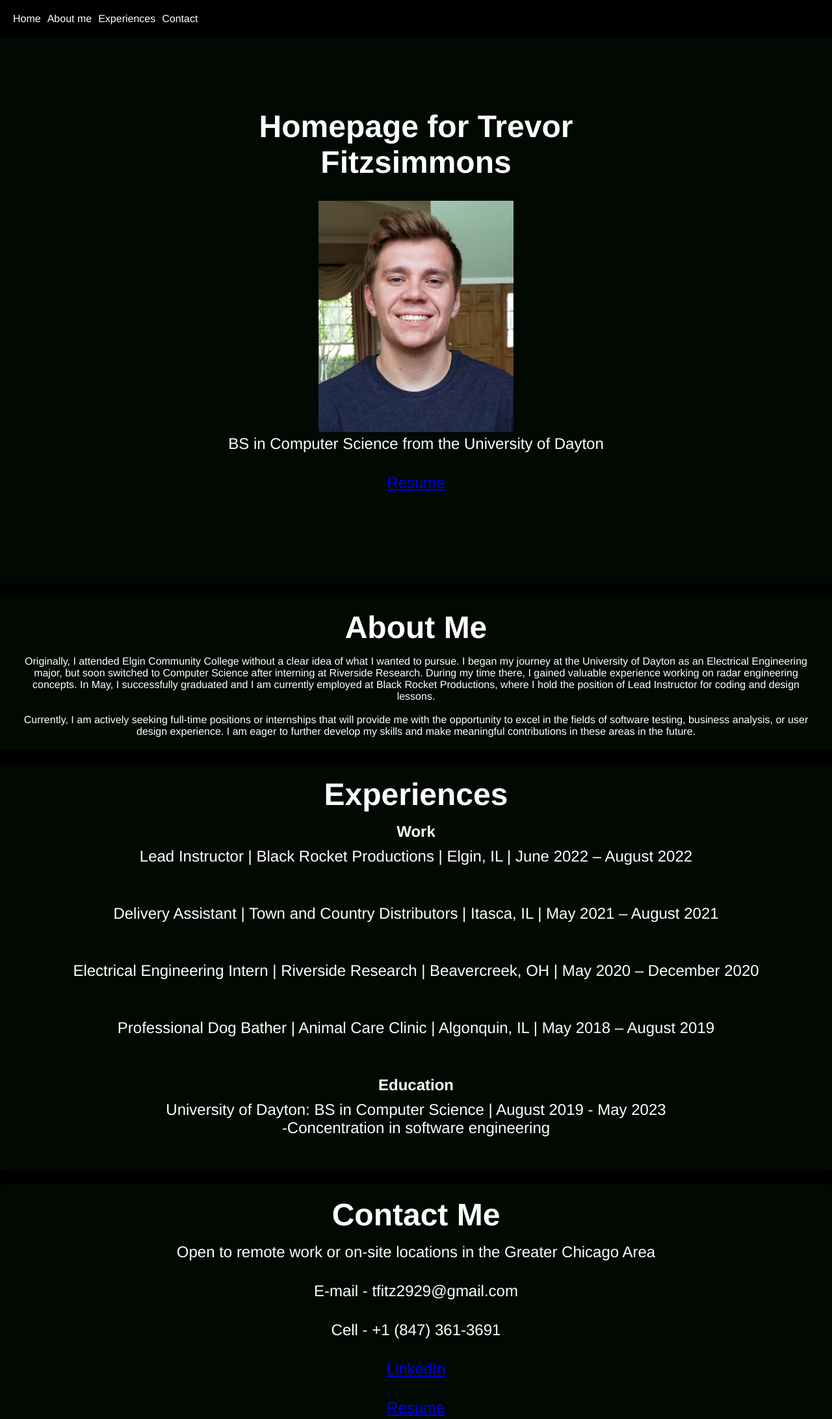
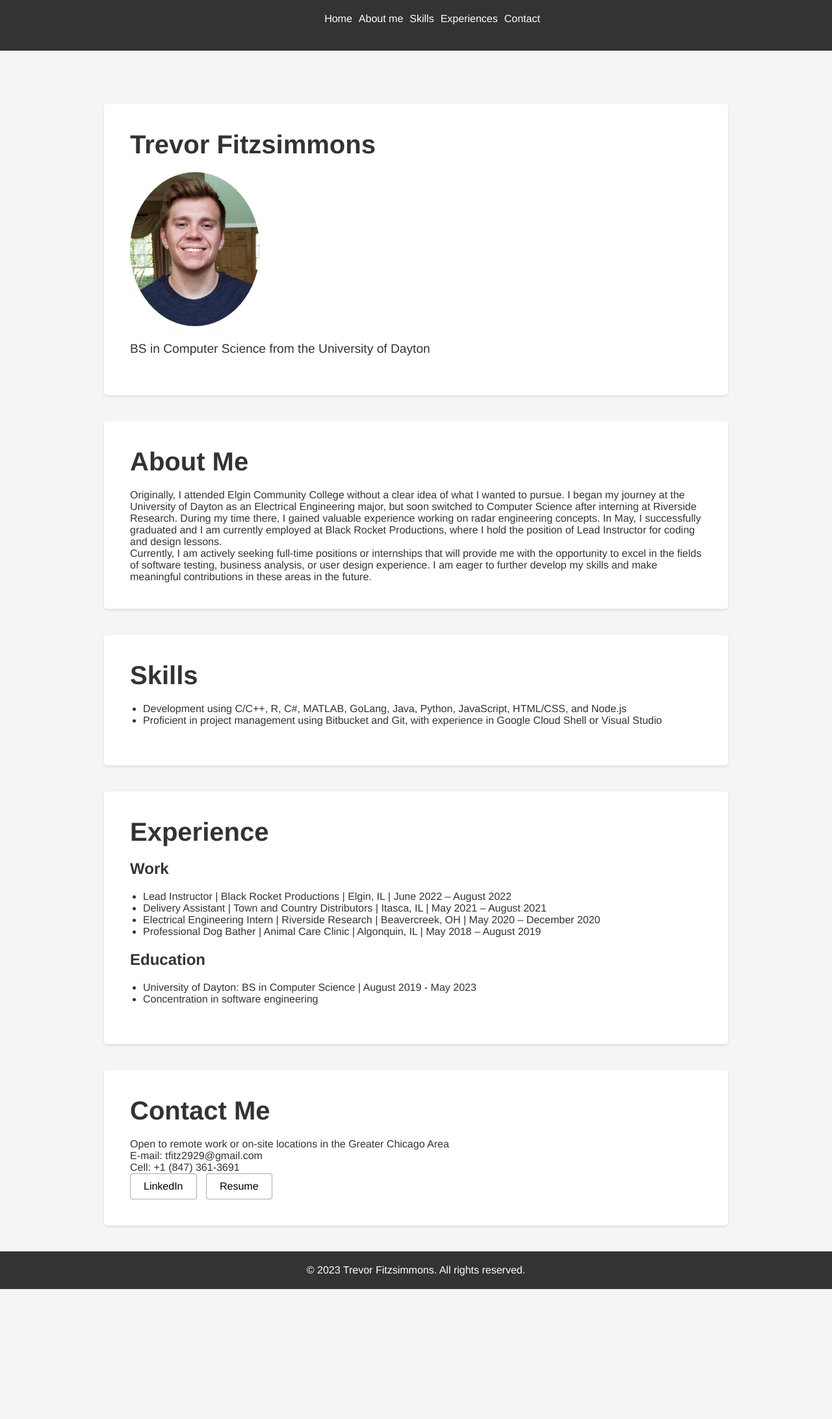
Before and after one commit to tfitz29/MySite, a plain HTML site: page index.html in a window 1280 px wide. Shown: the top 2184 px of the page at 65% size. After the commit the page ends 1984 px from the top, so only its background shows below. Drawn offline with Linux system fonts and the light colour scheme.

Commit message:
big changes people

```diff
--- a/content/css/style.css
+++ b/content/css/style.css
@@ -2,21 +2,23 @@
 body, h1, h2, h3, h4, h5, h6, p, ul, li {
   margin: 0;
   padding: 0;
-
 }
 
 body {
   font-family: 'Helvetica', sans-serif;
-    background-color: #000000;
-    color: #ffffff;
+  background-color: #f5f5f5;
+  color: #333333;
 }
 
 header {
-    background-color: #00000000;
+  background-color: #333333;
   color: #ffffff;
   padding: 20px;
-    align-items: center;
   display: flex;
+  justify-content: center;
+  position: fixed; /* Added position: fixed */
+  top: 0; /* Added top: 0 */
+  width: 100%; /* Added width: 100% */
 }
 
 nav ul {
@@ -29,31 +31,73 @@ body, h1, h2, h3, h4, h5, h6, p, ul, li {
 }
 
 nav ul li a {
-    color: #fff;
+  color: #ffffff;
   text-decoration: none;
   transition: color 0.3s ease;
 }
 
 nav ul li a:hover {
-    color: #9936ac;
+  color: #ff69b4;
+}
+
+.container {
+  max-width: 960px;
+  margin: 0 auto;
+  padding-top: 80px; /* Added padding-top */
 }
 
 section {
-    padding: 20px;
-    margin-bottom: 20px;
-    background-color: #020903;
+  padding: 40px;
+  margin-bottom: 40px;
+  background-color: #ffffff;
   border-radius: 5px;
   box-shadow: 0 2px 4px rgba(0, 0, 0, 0.1);
-    text-align: center;
 }
 
-  h1, h2, h3 {
-    margin-bottom: 10px;
+h1, h2 {
+  margin-bottom: 20px;
+}
+
+h1 {
+  font-size: 2.5rem;
+}
+
+.tagline {
+  font-size: 1.2rem;
+  margin-bottom: 20px;
+}
+
+.profile-pic {
+  width: 200px;
+  margin-bottom: 20px;
+  border-radius: 50%;
+}
+
+ul {
+  list-style-type: disc;
+  margin-bottom: 20px;
+  padding-left: 20px;
+}
+
+.btn {
+  display: inline-block;
+  padding: 10px 20px;
+  background-color: #ffffff;
+  color: #000000;
+  text-decoration: none;
+  border-radius: 4px;
+  transition: background-color 0.3s ease;
+  margin-right: 10px;
+  border: 1px solid #00000054; /* Added border property */
+}
+
+.btn:hover {
+  background-color: #eeeeee;
 }
 
 footer {
-    background-color: #333;
-    color: #fff;
+  background-color: #333333;
+  color: #ffffff;
   padding: 20px;
   text-align: center;
 }
@@ -63,53 +107,28 @@ body, h1, h2, h3, h4, h5, h6, p, ul, li {
 }
 
 #home {
-    height: 100vh;
-    background-image: rgb(0, 0, 0);
-    background-size: cover;
-    background-position: center;
-    display: flex;
-    align-items: center;
-    justify-content: center;
-    color: #ffffff;
-    text-align: center;
+  padding: 40px;
+  margin-bottom: 40px;
+  background-color: #ffffff;
+  border-radius: 5px;
+  box-shadow: 0 2px 4px rgba(0, 0, 0, 0.1);
+  margin-top: 80px; /* Added margin-top */
 }
-
-  .home-content {
-    max-width: 600px;
-  }
-
-  h1 {
-    font-size: 3rem;
-    margin-bottom: 1rem;
-  }
-
-  .tagline {
-    font-size: 1.5rem;
-    margin-bottom: 2rem;
-  }
-
-  .btn {
-    display: inline-block;
-    padding: 0.75rem 1.5rem;
-    background-color: #ffffff;
-    color: #000000;
-    text-decoration: none;
-    border-radius: 4px;
-    transition: background-color 0.3s ease;
-  }
-
-  .btn:hover {
-    background-color: #eeeeee;
-  }
-
 /* Media queries for responsiveness */
 @media screen and (max-width: 768px) {
   header {
     padding: 10px;
   }
 
-    nav ul li {
-      display: block;
-      margin-bottom: 5px;
+  .container {
+    padding: 20px;
+  }
+
+  section {
+    padding: 20px;
+  }
+
+  .profile-pic {
+    width: 200px;
   }
 }
--- a/content/src/script.js
+++ b/content/src/script.js
@@ -0,0 +1,3 @@
+function navigateToSection(sectionId) {
+    document.getElementById(sectionId).scrollIntoView({ behavior: 'smooth' });
+  }
--- a/index.html
+++ b/index.html
@@ -6,84 +6,75 @@
   <title>Portfolio</title>
   <link rel="stylesheet" href="content/css/style.css">
   <script src="content/src/script.js"></script>
-
 </head>
 <body>
-  <div class="container">
   <header>
     <nav>
       <ul>
         <li><a href="#home" onclick="navigateToSection('home')">Home</a></li>
         <li><a href="#about" onclick="navigateToSection('about')">About me</a></li>
+        <li><a href="#skills" onclick="navigateToSection('skills')">Skills</a></li>
         <li><a href="#experience" onclick="navigateToSection('experience')">Experiences</a></li>
         <li><a href="#contact" onclick="navigateToSection('contact')">Contact</a></li>
       </ul>
     </nav>
   </header>
 
+  <div class="container">
     <section id="home">
       <div class="home-content">
-      <h1>Homepage for Trevor Fitzsimmons</h1>
-      <p class="tagline"></p>
-      <img src="content/media/dayton pic.jpeg" alt="picofme" style="width: 300px">
+        <h1>Trevor Fitzsimmons</h1>
+        <img src="content/media/dayton pic.jpeg" alt="picofme" class="profile-pic">
         <p class="tagline">BS in Computer Science from the University of Dayton</p>
-      <p class="tagline"><a href="content\media\RESUME2023_w.pdf">Resume</a></p>
       </div>
     </section>
 
     <section id="about">
       <h1>About Me</h1>
-    <p>Originally, I attended Elgin Community College without a clear idea of what I wanted to pursue. I began my journey at the University of Dayton as an Electrical Engineering major, but soon switched to Computer Science after interning at Riverside Research. During my time there, I gained valuable experience working on radar engineering concepts. In May, I successfully graduated and I am currently employed at Black Rocket Productions, where I hold the position of Lead Instructor for coding and design lessons.
-      <br><br>
+      <p>
+        Originally, I attended Elgin Community College without a clear idea of what I wanted to pursue. I began my journey at the University of Dayton as an Electrical Engineering major, but soon switched to Computer Science after interning at Riverside Research. During my time there, I gained valuable experience working on radar engineering concepts. In May, I successfully graduated and I am currently employed at Black Rocket Productions, where I hold the position of Lead Instructor for coding and design lessons.
+      </p>
+      <p>
         Currently, I am actively seeking full-time positions or internships that will provide me with the opportunity to excel in the fields of software testing, business analysis, or user design experience. I am eager to further develop my skills and make meaningful contributions in these areas in the future.
       </p>
     </section>
 
+    <section id="skills">
+      <h1>Skills</h1>
+      <ul>
+        <li>Development using C/C++, R, C#, MATLAB, GoLang, Java, Python, JavaScript, HTML/CSS, and Node.js</li>
+        <li>Proficient in project management using Bitbucket and Git, with experience in Google Cloud Shell or Visual Studio</li>
+      </ul>
+    </section>
+
     <section id="experience">
-    <h1>Experiences</h1>
+      <h1>Experience</h1>
       <h2>Work</h2>
-    <p class="tagline">
-      Lead Instructor | Black Rocket Productions | Elgin, IL | June 2022 – August 2022<br><br>
-    </p>
-    <p class="tagline">
-      Delivery Assistant | Town and Country Distributors | Itasca, IL | May 2021 – August 2021<br><br>
-    </p>
-    <p class="tagline">
-      Electrical Engineering Intern | Riverside Research | Beavercreek, OH | May 2020 – December 2020<br><br>
-    </p>
-    <p class="tagline">
-      Professional Dog Bather | Animal Care Clinic | Algonquin, IL | May 2018 – August 2019<br><br>
-    </p>
+      <ul>
+        <li>Lead Instructor | Black Rocket Productions | Elgin, IL | June 2022 – August 2022</li>
+        <li>Delivery Assistant | Town and Country Distributors | Itasca, IL | May 2021 – August 2021</li>
+        <li>Electrical Engineering Intern | Riverside Research | Beavercreek, OH | May 2020 – December 2020</li>
+        <li>Professional Dog Bather | Animal Care Clinic | Algonquin, IL | May 2018 – August 2019</li>
+      </ul>
       <h2>Education</h2>
-    <p class="tagline">
-      University of Dayton: BS in Computer Science | August 2019 - May 2023<br>
-      -Concentration in software engineering<br>
-    </p>
+      <ul>
+        <li>University of Dayton: BS in Computer Science | August 2019 - May 2023</li>
+        <li>Concentration in software engineering</li>
+      </ul>
     </section>
 
     <section id="contact">
       <h1>Contact Me</h1>
-    <p class="tagline">Open to remote work or on-site locations in the Greater Chicago Area</p>
-    <p class="tagline">E-mail - tfitz2929@gmail.com</p>
-    <p class="tagline">Cell - +1 (847) 361-3691</p>
-    <p class="tagline"><a href="https://www.linkedin.com/in/trevorfitzsimmons/">LinkedIn</a></p>
-    <p class="tagline"><a href="content\media\RESUME2023_w.pdf">Resume</a></p>
+      <p>Open to remote work or on-site locations in the Greater Chicago Area</p>
+      <p>E-mail: tfitz2929@gmail.com</p>
+      <p>Cell: +1 (847) 361-3691</p>
+      <a href="https://www.linkedin.com/in/trevorfitzsimmons/" class="btn">LinkedIn</a>
+      <a href="content/media/RESUME2023_w.pdf" class="btn">Resume</a>
     </section>
   </div>
+
   <footer>
     <p>&copy; 2023 Trevor Fitzsimmons. All rights reserved.</p>
   </footer>
-
-  <script>
-    function navigateToSection(sectionId) {
-      const sections = document.querySelectorAll('section');
-      sections.forEach(section => {
-        section.style.display = 'none';
-      });
-
-      const selectedSection = document.getElementById(sectionId);
-      selectedSection.style.display = 'block';
-    }
-  </script>
 </body>
 </html>
```
Lines whose indentation alone changed are shown as unchanged.
